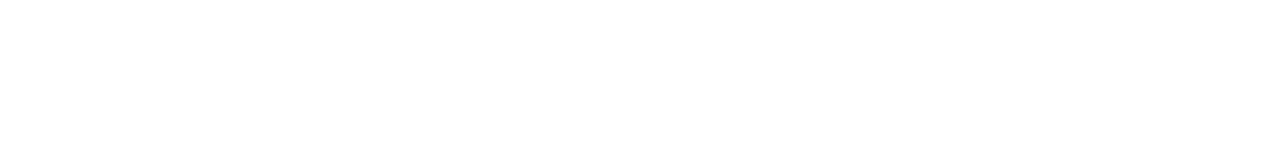
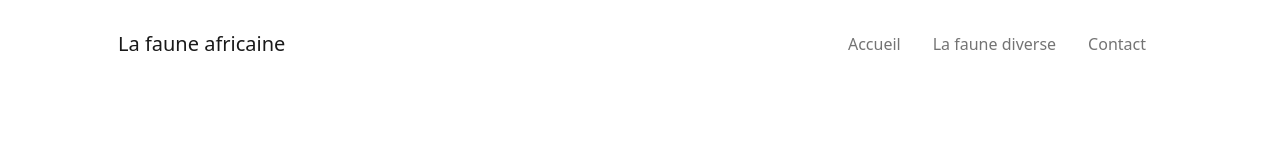
Before and after one commit to Dembuxxxx/api-lafaunedumonde, a plain HTML site: page index.html in a window 1280 px wide. Drawn offline with nearby package versions, Linux system fonts and the light colour scheme.

Commit message:
add navbar

```diff
--- a/index.html
+++ b/index.html
@@ -4,9 +4,29 @@
     <meta charset="UTF-8">
     <meta http-equiv="X-UA-Compatible" content="IE=edge">
     <meta name="viewport" content="width=device-width, initial-scale=1.0">
-    <title>Document</title>
+    <link href="style.css" rel="stylesheet" type="text/css"/>
+    <link href="https://cdn.jsdelivr.net/npm/bootstrap@5.1.2/dist/css/bootstrap.min.css" rel="stylesheet" integrity="sha384-uWxY/CJNBR+1zjPWmfnSnVxwRheevXITnMqoEIeG1LJrdI0GlVs/9cVSyPYXdcSF" crossorigin="anonymous">
+    <title>Faune</title>
 </head>
 <body>
+    <!-- Navigation Block -->
+    <!-- Navigation-->
+    <nav class="navbar navbar-expand-lg navbar-light" id="mainNav">
+        <div class="container px-4 px-lg-5">
+            <a class="navbar-brand" href="index.html">La faune africaine</a>
+            <button class="navbar-toggler" type="button" data-bs-toggle="collapse" data-bs-target="#navbarResponsive" aria-controls="navbarResponsive" aria-expanded="false" aria-label="Toggle navigation">
+                Menu
+                <i class="fas fa-bars"></i>
+            </button>
+            <div class="collapse navbar-collapse" id="navbarResponsive">
+                <ul class="navbar-nav ms-auto py-4 py-lg-0">
+                    <li class="nav-item"><a class="nav-link px-lg-3 py-3 py-lg-4" href="index.html">Accueil</a></li>
+                    <li class="nav-item"><a class="nav-link px-lg-3 py-3 py-lg-4" href="histoires.html">La faune diverse</a></li>
+                    <li class="nav-item"><a class="nav-link px-lg-3 py-3 py-lg-4" href="contacts.html">Contact</a></li>
+                </ul>
+            </div>
+        </div>
+    </nav>
 
 </body>
 </html>
```
